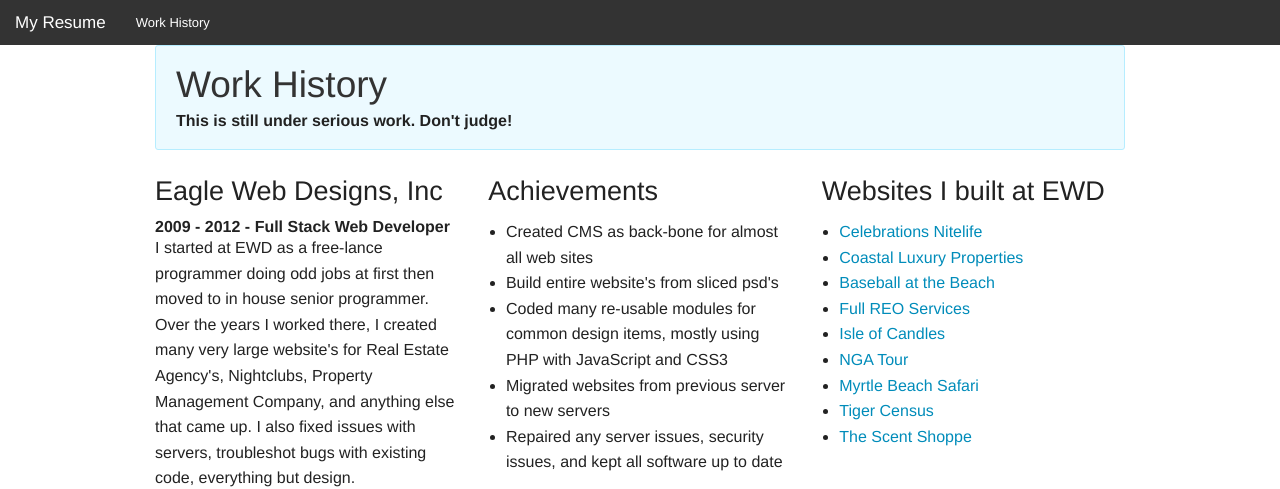
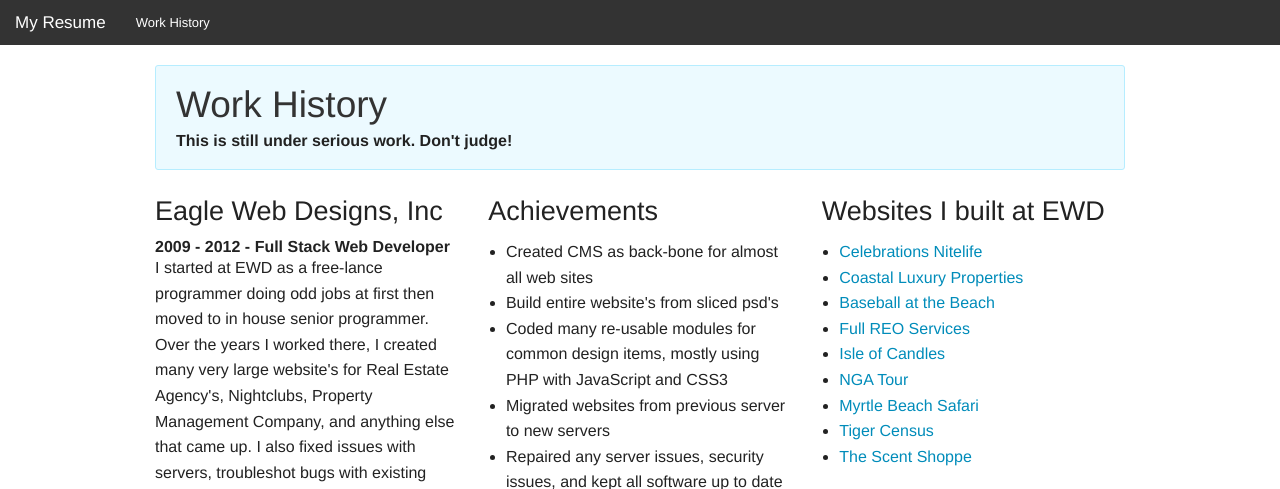
Before and after one commit to shawn-crigger/resume, a PHP site: page /work-history.php in a window 1280 px wide. Shown: the top 489 px of the page. Run offline with PHP 8.4, Linux system fonts and the light colour scheme.

Commit message:
woops margin

```diff
--- a/inc/topbar.php
+++ b/inc/topbar.php
@@ -1,6 +1,6 @@
 
 		<!-- Start work history -->
-<nav class="top-bar" data-topbar style="padding-bottom:20px">
+<nav class="top-bar" data-topbar style="margin-bottom:20px">
   <ul class="title-area">
     <li class="name">
       <h1><a href="/index.php">My Resume</a></h1>
```
